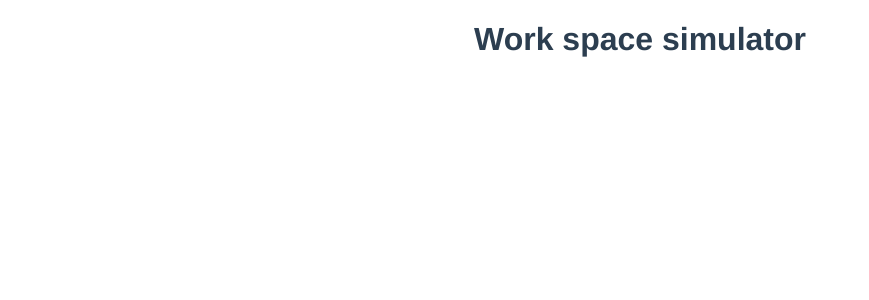
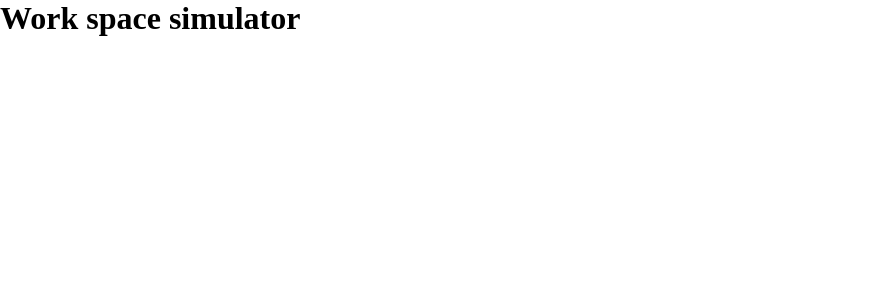
Before and after one commit to KouzanaFedi/work-space-simulator, a Vue app in the folder client/: page / in a window 1280 px wide. Shown: the top 300 px of the page, without its empty margins (0-869 px from the left). Built offline with nearby package versions, Linux system fonts and the light colour scheme.

Commit message:
Add Vuetify

```diff
--- a/client/src/App.vue
+++ b/client/src/App.vue
@@ -1,27 +1,16 @@
 <template>
-  <div id="app">
-   <Home />
-  </div>
+  <Home/>
 </template>
 
 <script lang="ts">
-import Vue from 'vue'
-import Home from '@/views/Home.vue'
+import Vue from 'vue';
+import Home from '@/views/Home.vue';
+
 export default Vue.extend({
-  name:'app',
-  components:{
-    Home
+  name: 'App',
+
+  components: {
+    Home,
   }
-})
+});
 </script>
-
-<style>
-#app {
-  font-family: Avenir, Helvetica, Arial, sans-serif;
-  -webkit-font-smoothing: antialiased;
-  -moz-osx-font-smoothing: grayscale;
-  text-align: center;
-  color: #2c3e50;
-}
-
-</style>
--- a/client/src/main.ts
+++ b/client/src/main.ts
@@ -2,11 +2,13 @@ import Vue from 'vue'
 import App from './App.vue'
 import router from './router'
 import store from './store'
+import vuetify from './plugins/vuetify';
 
 Vue.config.productionTip = false
 
 new Vue({
   router,
   store,
+  vuetify,
   render: h => h(App)
 }).$mount('#app')
--- /dev/null
+++ b/client/src/plugins/vuetify.ts
@@ -0,0 +1,7 @@
+import Vue from 'vue';
+import Vuetify from 'vuetify/lib';
+
+Vue.use(Vuetify);
+
+export default new Vuetify({
+});
```
Also changed, not shown: client/package.json (+6 -2 lines), client/tsconfig.json (+6 -1 lines), client/src/assets/logo.png (deleted), 1 other file (tests, documents, lock files or other folders).
